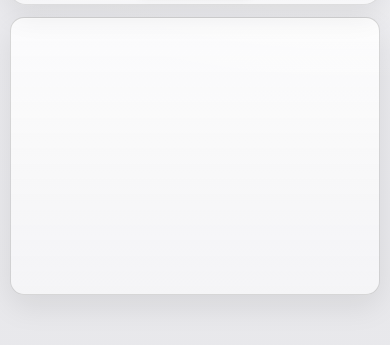
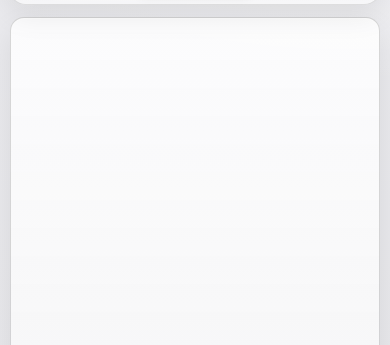
Before and after one commit to AnthonyEsber/paint-2.0, a website with bundled scripts: page index.html in a window 390 px wide. Shown: the part 296-641 px from the top of the page. Built offline with nearby package versions, Linux system fonts and the light colour scheme.

Commit message:
overflow scroll on canvas.

```diff
--- a/src/main.css
+++ b/src/main.css
@@ -42,7 +42,7 @@ ul {
 }
 
 :root {
-  overflow: hidden;
+  overflow: scroll;
   height: 100vh;
   color: var(--text);
 }
@@ -317,7 +317,7 @@ main {
 
   .paint-c-main-canvas {
     max-width: 95vw;
-    height: auto;
+    height: 60vh;
   }
 
   .paint--debug__overlay {
```
